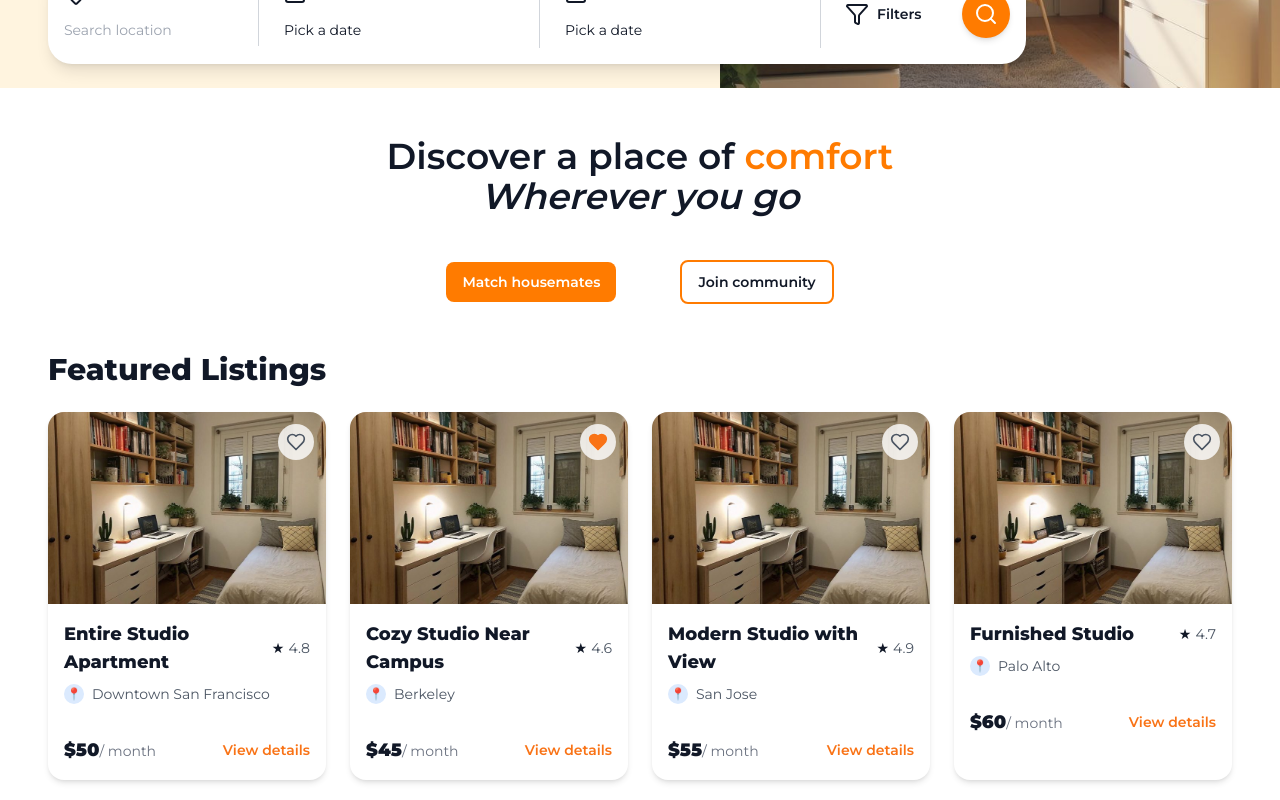
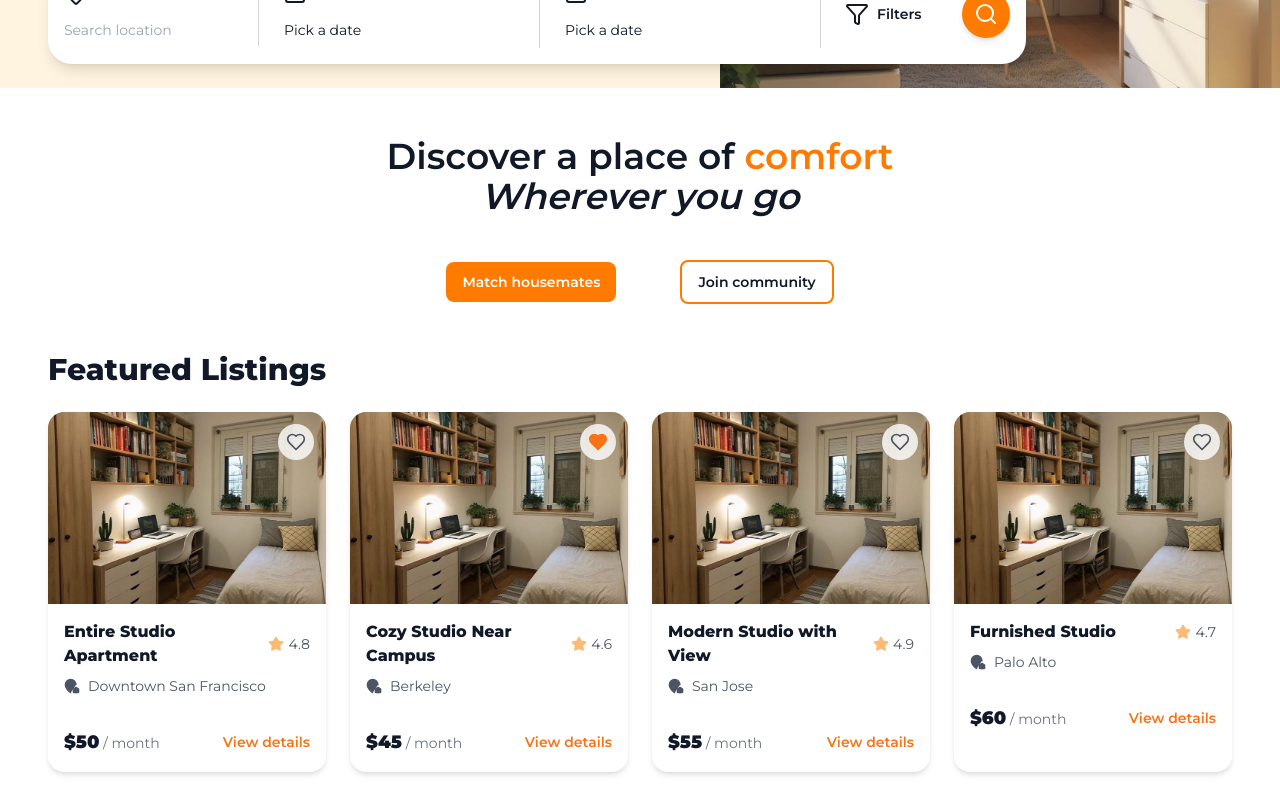
Before and after one commit to linhle15-ll/subleazy, a Next.js app in the folder client/: page / in a window 1280 px wide. Shown: the part 384-1184 px from the top of the page. Built offline with nearby package versions, Linux system fonts and the light colour scheme.

Commit message:
Replaced Location & Star emoticon by Lucide icon library

```diff
--- a/client/src/components/ui/cards/LeasePostingCard.tsx
+++ b/client/src/components/ui/cards/LeasePostingCard.tsx
@@ -1,7 +1,7 @@
 'use client';
 
 import Image from 'next/image';
-import { Heart } from 'lucide-react';
+import { Heart, Star, MapPinHouse } from 'lucide-react';
 
 interface LeasePostingCardProps {
   title: string;
@@ -50,23 +50,23 @@ export default function LeasePostingCard({
 
       <div className="p-4">
         <div className="flex items-center justify-between mb-2">
-          <h3 className="text-lg font-semibold text-gray-900">{title}</h3>
+          <h3 className="text-base font-semibold text-gray-900">{title}</h3>
           <div className="flex items-center gap-1">
-            <span className="text-yellow-400">★</span>
+            <span>
+              <Star className="w-4 h-4 fill-orange-300 stroke-orange-300" />
+            </span>
             <span className="text-sm text-gray-600">{rating}</span>
           </div>
         </div>
         <div className="flex items-center gap-2 mb-4">
-          <div className="w-5 h-5 rounded-full bg-blue-100 flex items-center justify-center">
-            <span className="text-blue-600 text-xs">📍</span>
-          </div>
+          <MapPinHouse className="w-4 h-4 fill-gray-600 stroke-gray-600" />
           <span className="text-sm text-gray-600">{location}</span>
         </div>
       </div>
       <div className="px-4 pb-4 flex items-center justify-between">
         <span className="font-bold text-lg text-gray-900">
           {price}
-          <span className="text-sm font-normal text-gray-500">/ month</span>
+          <span className="text-sm font-normal text-gray-500"> / month</span>
         </span>
         <button
           className="text-orange-500 text-sm font-medium hover:underline focus:outline-none"
```
